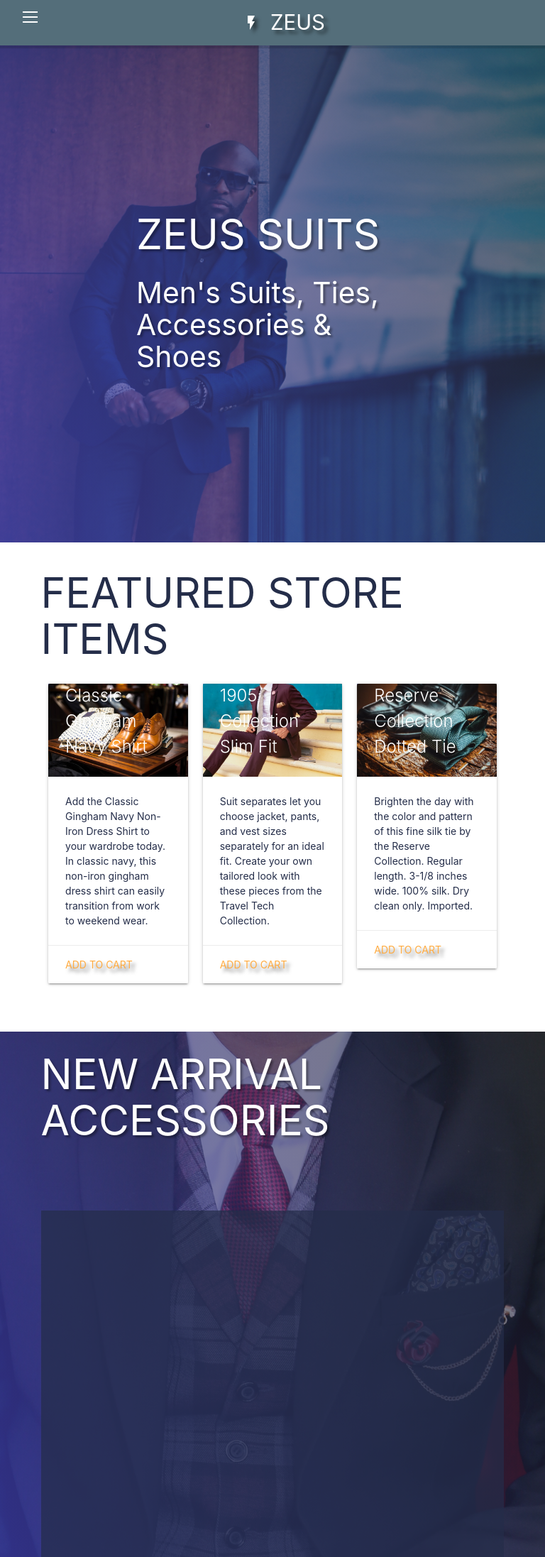
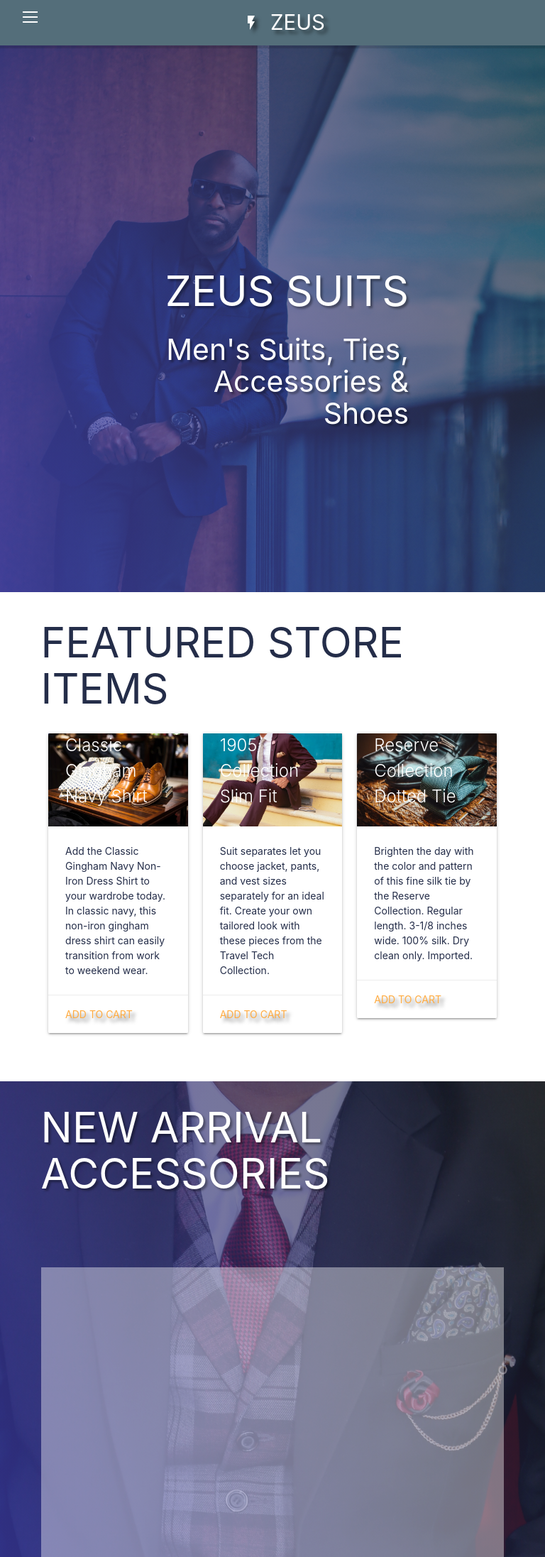
Before and after one commit to jmathtech/Zeus-Suits-Online-Shop, a React (Create React App) app: page / in a window 768 px wide. Shown: the top 2193 px of the page at 71% size. Built offline with nearby package versions, Linux system fonts and the light colour scheme.

Commit message:
replaced createRoot for React 18 instead of ReactDOM.render

```diff
--- a/package.json
+++ b/package.json
@@ -10,8 +10,10 @@
     "babel-cli": "6",
     "babel-preset-react-app": "3",
     "hamburger-react": "^2.5.0",
+    "jupyter": "^0.0.0",
     "material-ui": "^0.20.2",
     "materialize-css": "^1.0.0-rc.2",
+    "notebook": "^1.0.1",
     "react": "^18.2.0",
     "react-dom": "^18.2.0",
     "react-router-dom": "5.2.0",
--- a/src/Components/Main/Main.css
+++ b/src/Components/Main/Main.css
@@ -14,16 +14,17 @@
   background-size: cover;
   background-attachment: fixed;
   opacity: var(--mainOpacity);
-  height: 50em !important;
+  height: 55em !important;
   display: flex;
 }
 
 .centered {
   color: var(--white);
   position: absolute;
-  top: 50%;
-  left: 50%;
+  top: 65%;
+  left: 70%;
   transform: translate(-50%, -50%);
+  text-align: right;
   text-shadow: 3px 3px 3px rgba(0, 0, 0, 0.356);
 }
 
@@ -40,7 +41,7 @@
   .centered {
     color: var(--white);
     position: absolute;
-    top: 50%;
+    top: 60%;
     left: 50%;
     transform: translate(-50%, -50%);
   }
--- a/src/Components/NewArrivals/NewArrivals.css
+++ b/src/Components/NewArrivals/NewArrivals.css
@@ -1,7 +1,7 @@
 .box-header {
-  opacity: 0.7;
+  opacity: 0.4;
   filter: alpha(opacity=50);
-  background-color: var(--black);
+  background-color: var(--white);
   background-attachment: fixed;
   display: flex;
   height: 35rem !important;
@@ -26,7 +26,7 @@
   .text-center {
     color: var(--white);
     position: relative;
-    top: 10%;
+    top: 20%;
     left: 50%;
     transform: translate(-50%, -50%);
     text-shadow: 3px 3px 3px rgba(0, 0, 0, 0.356);
@@ -45,13 +45,14 @@
 
     .text-center {
       color: var(--white);
+      padding-top: 10px;
 
     }
 
     .box-header {
-      opacity: 0.7;
+      opacity: 0.4;
       filter: alpha(opacity=50);
-      background-color: var(--black);
+      background-color: var(--white);
       background-attachment: fixed;
       display: flex;
       height: 35rem !important;
--- a/src/Components/Services/Services.css
+++ b/src/Components/Services/Services.css
@@ -1,7 +1,7 @@
 .box-bottomfeed {
-  opacity: 0.7;
+  opacity: 0.4;
   filter: alpha(opacity=50);
-  background-color: var(--black);
+  background-color: var(--white);
   background-attachment: fixed;
   display: flex;
   height: 35rem !important;
@@ -35,12 +35,13 @@
 @media screen and (min-width: 460px) and (max-width: 1024px) {
   .text-center {
     color: var(--white);
+    padding-top: 10px;
   }
 
   .box-bottomfeed {
     opacity: 0.7;
     filter: alpha(opacity=50);
-    background-color: var(--black);
+    background-color: var(--white);
     background-attachment: fixed;
     display: flex;
     height: 35rem !important;
```
Also changed, not shown: src/index.js (+8 -6 lines), public/logo192.png (added), 1 other file (tests, documents, lock files or other folders).
